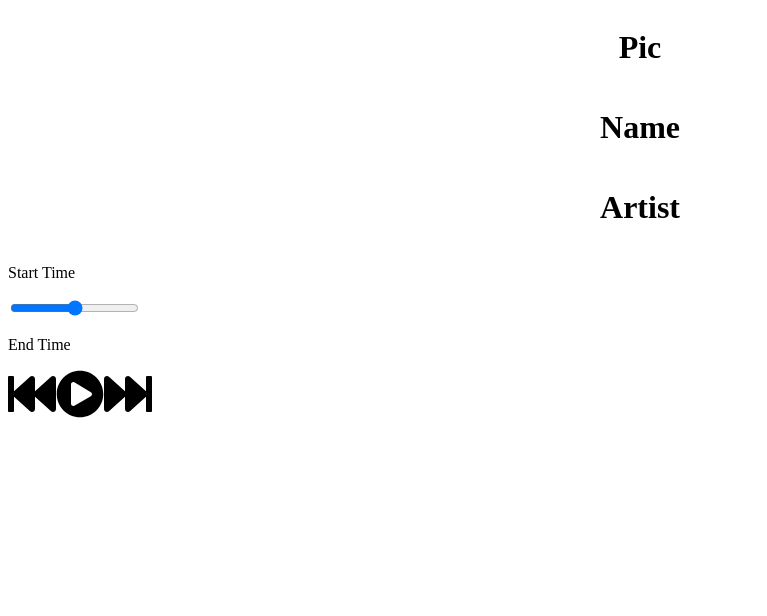
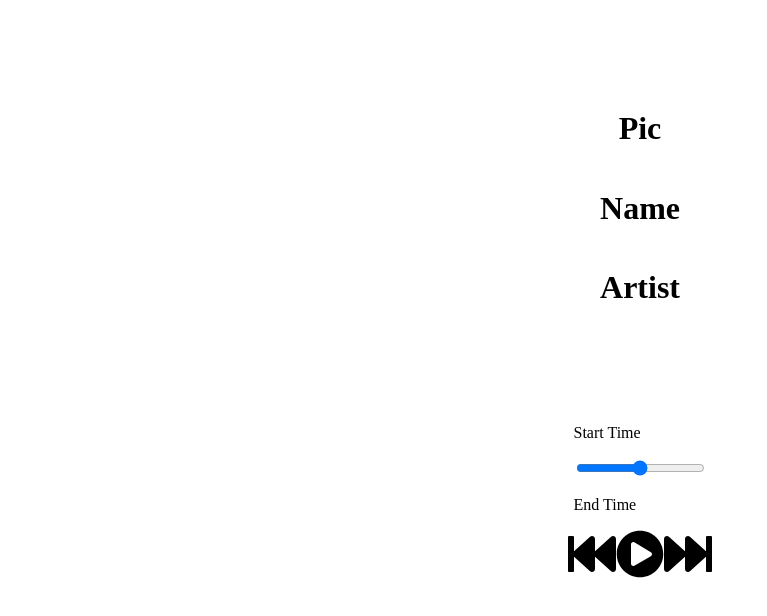
Before and after one commit to dallasclarke/music-player, a React (Create React App) app: page / in a window 1280 px wide. Shown: the top 616 px of the page, without its empty margins (0-767 px from the left). Built offline with nearby package versions, Linux system fonts and the light colour scheme.

Commit message:
Still working on touch ups

```diff
--- /dev/null
+++ b/src/App.css
@@ -0,0 +1,3 @@
+.app {
+
+}
--- a/src/App.js
+++ b/src/App.js
@@ -1,12 +1,13 @@
 import React from "react";
 
+import "./App.css";
 import MusicPlayer from "./components/MusicPlayer/MusicPlayer";
 import CurrentSong from "./components/CurrentSong/CurrentSong";
 
 
 function App() {
   return (
-    <div className="App">
+    <div className="app">
       <CurrentSong />
       <MusicPlayer />
     </div>
--- a/src/components/CurrentSong/CurrentSong.css
+++ b/src/components/CurrentSong/CurrentSong.css
@@ -3,5 +3,6 @@
     justify-content: center;
     align-items: center;
     flex-direction: column;
+    min-height: 50vh;
 
 }
--- a/src/components/MusicPlayer/MusicPlayer.css
+++ b/src/components/MusicPlayer/MusicPlayer.css
@@ -0,0 +1,6 @@
+.player {
+    display: flex;
+    flex-direction: column;
+    align-items: center;
+
+}
--- a/src/components/MusicPlayer/MusicPlayer.js
+++ b/src/components/MusicPlayer/MusicPlayer.js
@@ -1,4 +1,5 @@
 import React from "react";
+import "./MusicPlayer.css"
 
 import { FontAwesomeIcon } from "@fortawesome/react-fontawesome";
 import {
@@ -16,7 +17,7 @@
         <input type="range" />
         <p>End Time</p>
       </div>
-      <div className="play-control">
+      <div className="player-controls">
         <FontAwesomeIcon className="back-button" icon={faFastBackward} size="3x" />
         <FontAwesomeIcon className="play-button" icon={faPlayCircle} size="3x" />
         <FontAwesomeIcon className="forward-button" icon={faFastForward} size="3x" />
```
Also changed, not shown: 1 other file (tests, documents, lock files or other folders).
